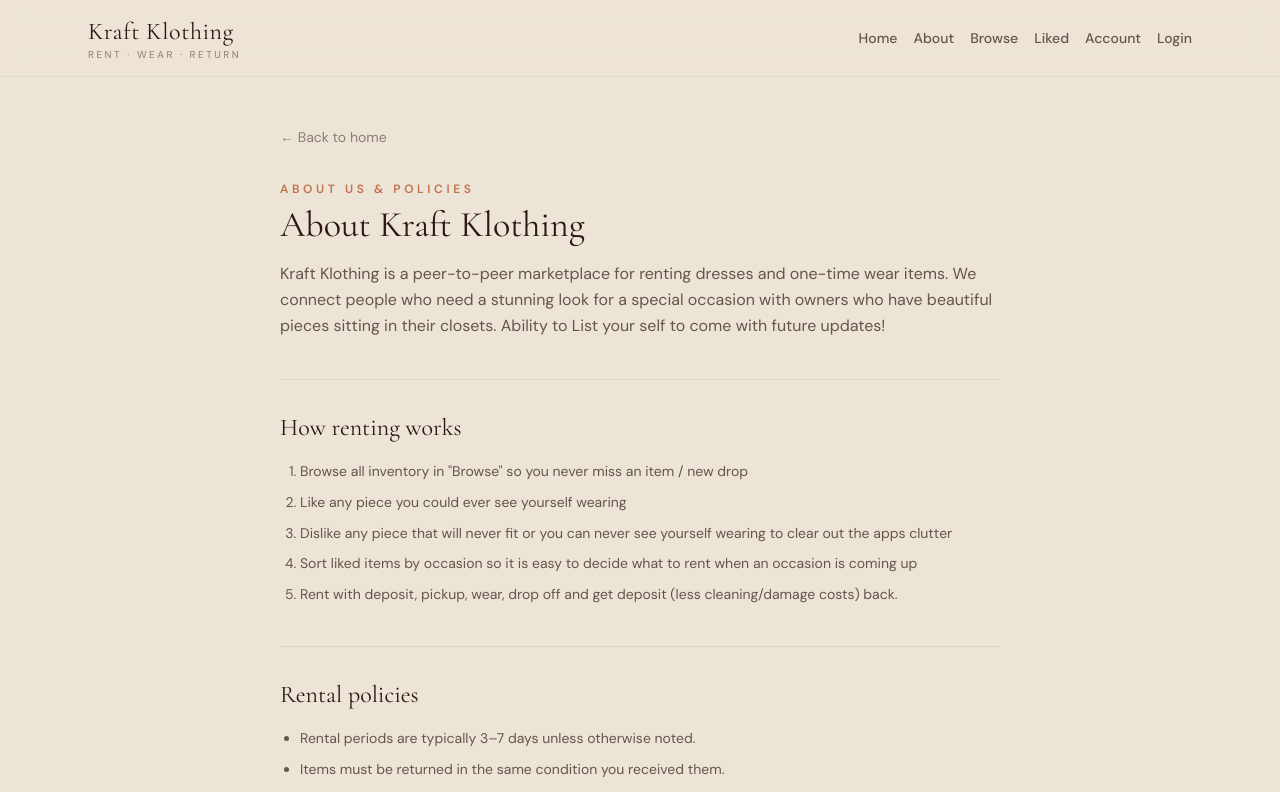
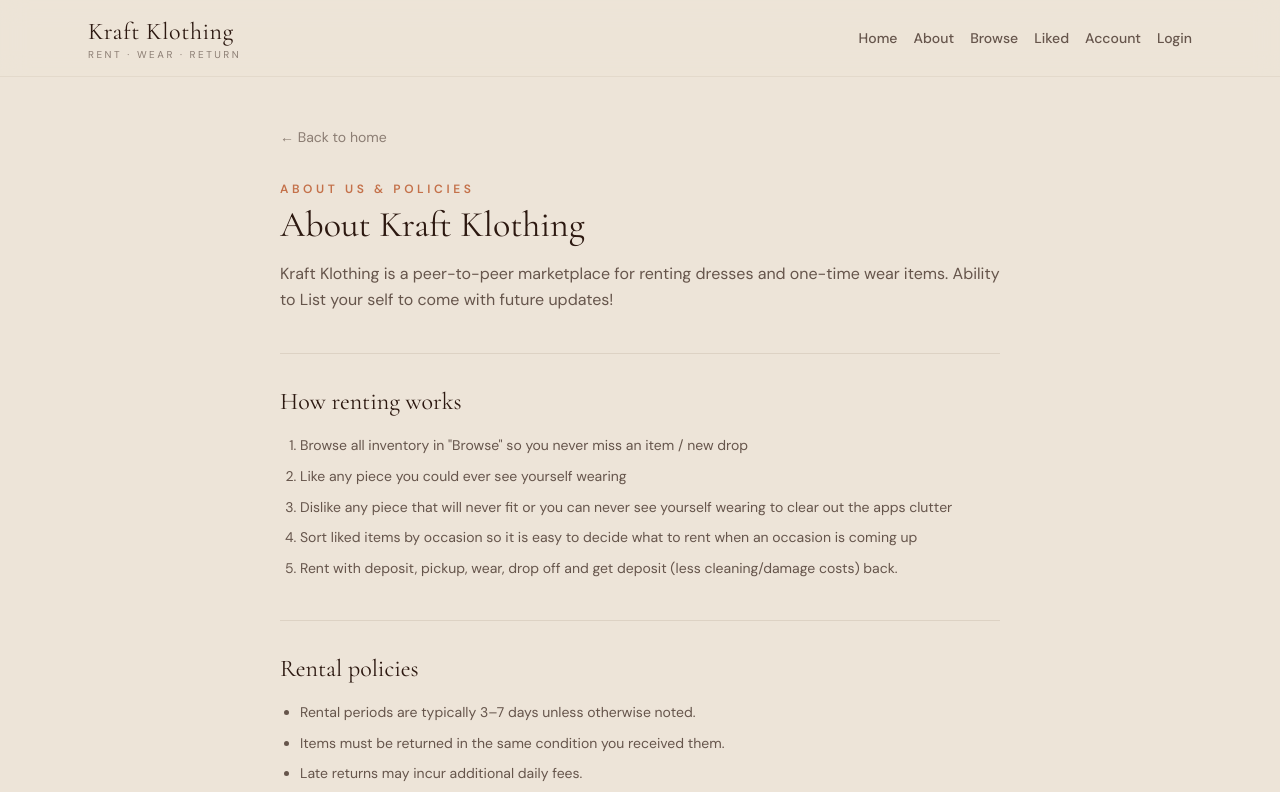
Before and after one commit to kraftklothing/Kraft_Klothing, a Next.js app: page /about in a window 1280 px wide. Shown: the top 792 px of the page. Built offline with nearby package versions, Linux system fonts and the light colour scheme.

Commit message:
Remove marketplace tagline sentence from About page
Drop the "We connect people..." line from the About intro so the copy only keeps the marketplace description and future listing note.

Co-authored-by: kraftklothing <kraftklothing@users.noreply.github.com>

```diff
--- a/app/about/page.tsx
+++ b/app/about/page.tsx
@@ -18,9 +18,8 @@ export default function AboutPage() {
       </h1>
       <p className="mt-4 leading-relaxed text-espresso/70">
         Kraft Klothing is a peer-to-peer marketplace for renting dresses and
-        one-time wear items. We connect people who need a stunning look for a
-        special occasion with owners who have beautiful pieces sitting in their
-        closets. Ability to List your self to come with future updates!
+        one-time wear items. Ability to List your self to come with future
+        updates!
       </p>
 
       <PolicySection title="How renting works">
```
